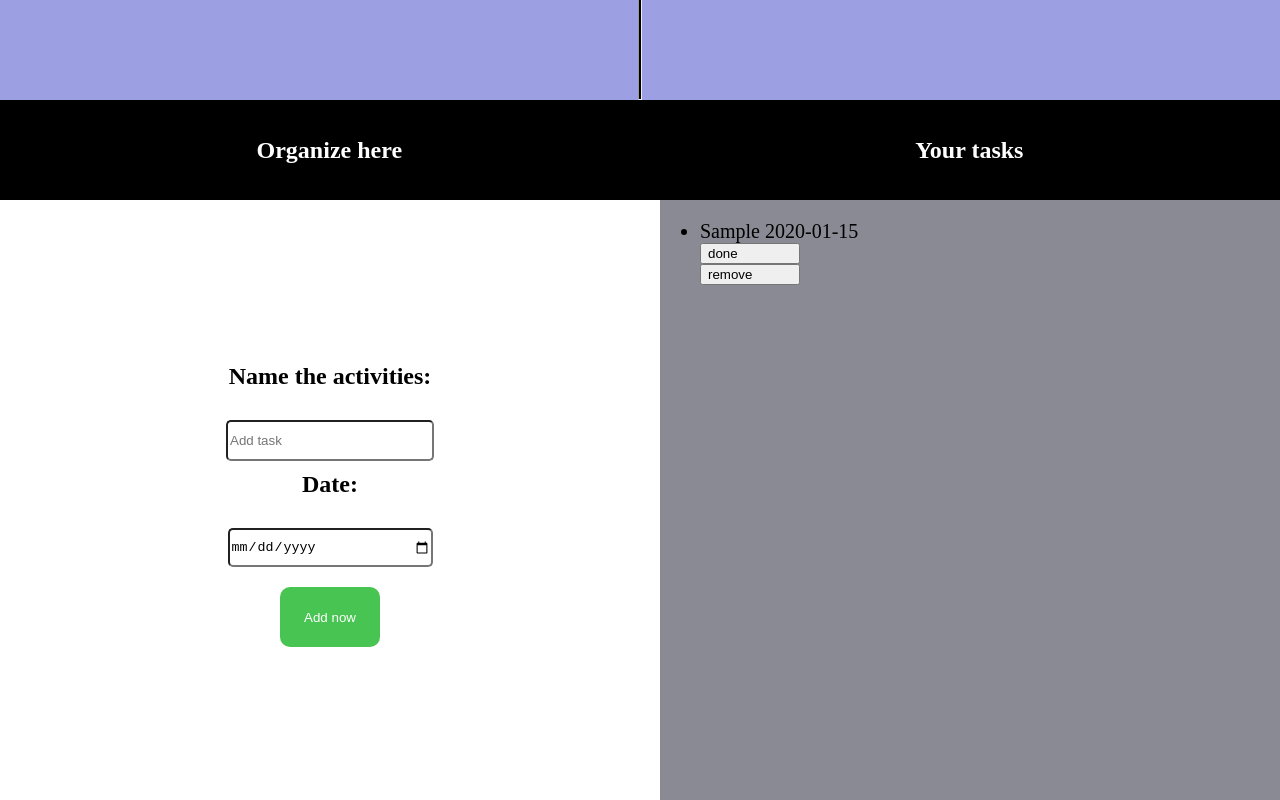
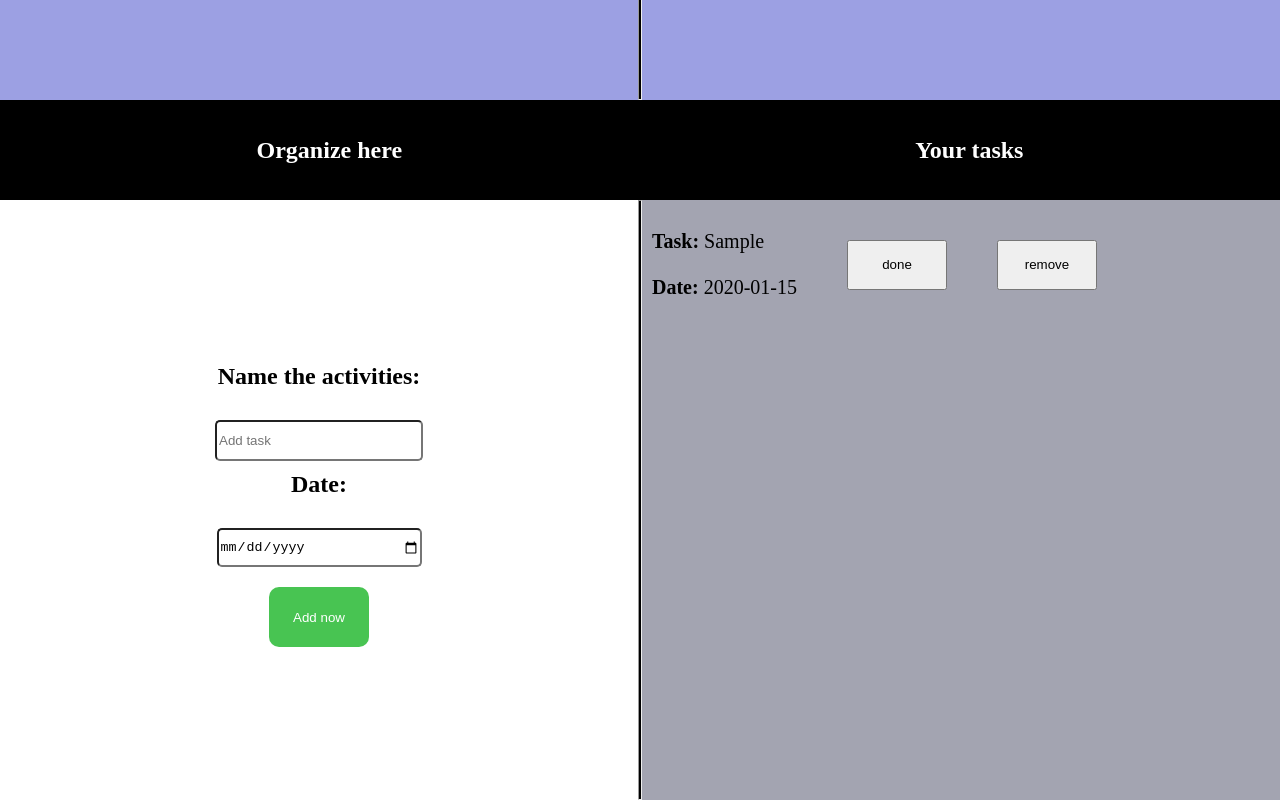
Before and after one commit to lufemene/DesafioWeek2, a plain HTML site: page index.html in a window 1280 px wide. Both pictures are taken after typing "Sample", "2020-01-15" into the empty fields and a click on the button "Add now". Shown: the part 1200-2000 px from the top of the page. Drawn offline with Linux system fonts and the light colour scheme.

Commit message:
um pouco estilizado

```diff
--- a/index.html
+++ b/index.html
@@ -6,6 +6,7 @@
   <meta name="viewport" content="width=device-width, initial-scale=1.0">
   <title>Document</title>
   <link rel="stylesheet" href="style.css">
+  <link href='https://fonts.googleapis.com/css?family=Crimson Text' rel='stylesheet'>
 </head>
 
 <body onload="loadTask()">
@@ -71,6 +72,7 @@
         <input type="date" id="date-task">
         <button onclick="add()">Add now</button>
       </div>
+      <hr id="hr-style">
       <div class="container-atv">
         <ul id="list-task"></ul>
       </div>
--- a/list.js
+++ b/list.js
@@ -7,9 +7,9 @@ function add() {
     if (task != '' && date != '') {
         let list = document.getElementById("list-task")
         var li = document.createElement('li')
-        li.innerHTML = `<span>${task}</span> <span>${date}</span>
-    <button onclick="bought(this)">done</button>
-    <button onclick="remove(this)">remove</button>`
+        li.innerHTML = `<span> <b>Task:</b> ${task} <br> <br> <b>Date:</b> ${date} </span>
+        <button onclick="bought(this)">done</button>
+        <button onclick="remove(this)">remove</button>`
 
         saveTask(task, date)
 
@@ -29,9 +29,10 @@ function bought(button) {
 
 function remove(index) {
     let activities = JSON.parse(localStorage.getItem('activities')) || []
-    activities = activities.filter((_, idx) => idx !== index);
+    activities.splice(index, 1)
     localStorage.setItem('activities', JSON.stringify(activities));
     loadTask();
+
 }
 
 function saveTask(task, date) {
@@ -47,9 +48,11 @@ function loadTask() {
 
     activities.forEach(function (MyTask, index) {
         let li = document.createElement('li')
-        li.innerHTML = `<span>${MyTask.task}</span> <span>${MyTask.date}</span>
+        li.innerHTML = `
+        <span> <b>Task:</b> ${MyTask.task} <br> <br> <b>Date:</b> ${MyTask.date} </span>
         <button onclick="bought(this)">done</button>
-        <button onclick="remove(${index})">remove</button>`
+        <button onclick="remove(${index})">remove</button>
+        `
 
         list.appendChild(li)
     });
--- a/style.css
+++ b/style.css
@@ -132,7 +132,6 @@ header {
     justify-content: center;
     flex-direction: column;
     align-items: center;
-    padding: 20px;
 }
 
 .container-form input {
@@ -162,17 +161,34 @@ header {
 .container-atv {
     display: flex;
     width: 50%;
-    background: #898a94;
+    flex-direction: column;
+    background: #a3a4b1;
+    overflow-y: scroll;
 }
 
 .container-atv li {
+    display: flex;
+    padding: 10PX;
     margin-top: 20px;
     font-size: 15pt;
 }
 
+.container-atv ul{
+    margin: 0;
+    padding: 0 ;
+}
+
 .container-atv button {
+    width: 100px;
+    height: 50px;
+    margin-left: 50px;
+    justify-content: center;
     display: flex;
-    width: 100px;
+}
+
+.container-atv li, .container-atv  button{
+    display: flex;
+    align-items: center;
 }
 
 #hr-style {
@@ -186,3 +202,7 @@ header {
     background: green;
     color: white;
 }
+
+@media screen {
+
+}
```
